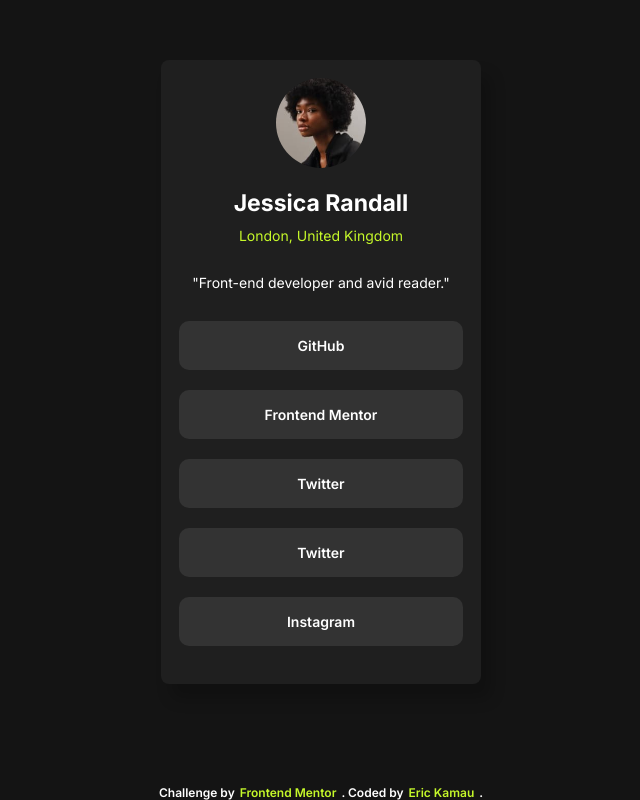
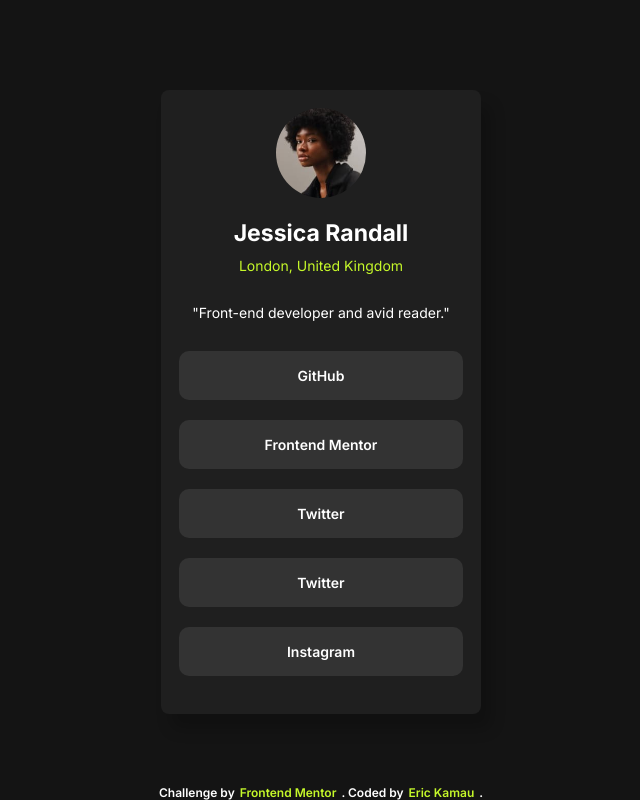
Before and after one commit to kamauEr/social-links-profile, a plain HTML site: page index.html in a window 1280 px wide. Shown: the whole page, without its empty margins (319-959 px from the left). Drawn offline with Linux system fonts and the light colour scheme.

Commit message:
Changed some styles

```diff
--- a/style.css
+++ b/style.css
@@ -31,7 +31,7 @@ a {
 
 .test {
   padding-inline: 15rem;
-  margin: 6rem auto 0;
+  margin: 9rem auto 0;
   background-color: hsl(0, 0%, 12%);
   box-shadow: 10px 15px 15px rgba(0, 0, 0, 0.2);
   width: 32rem;
```
